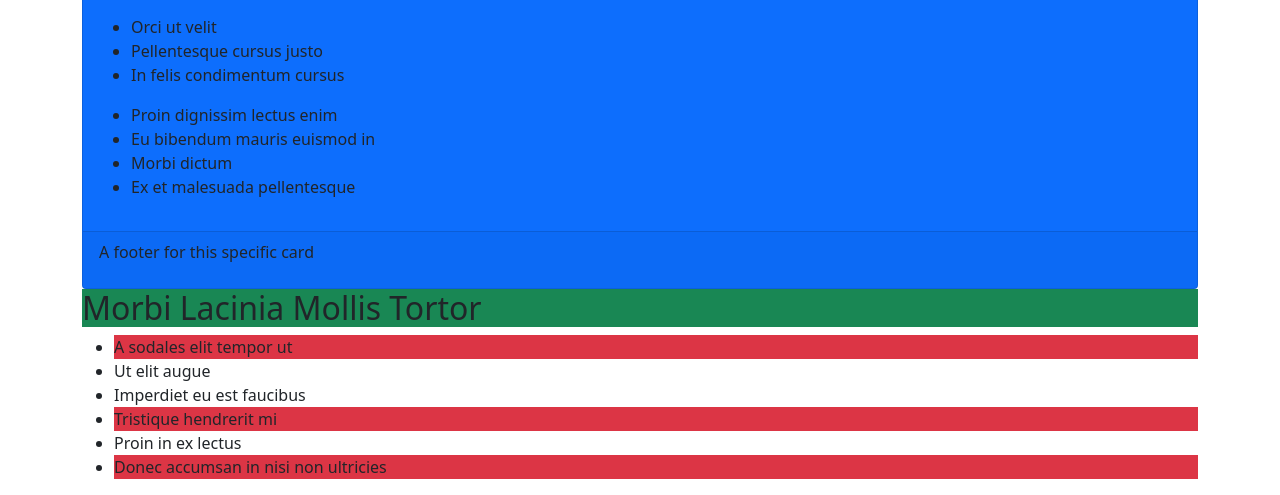
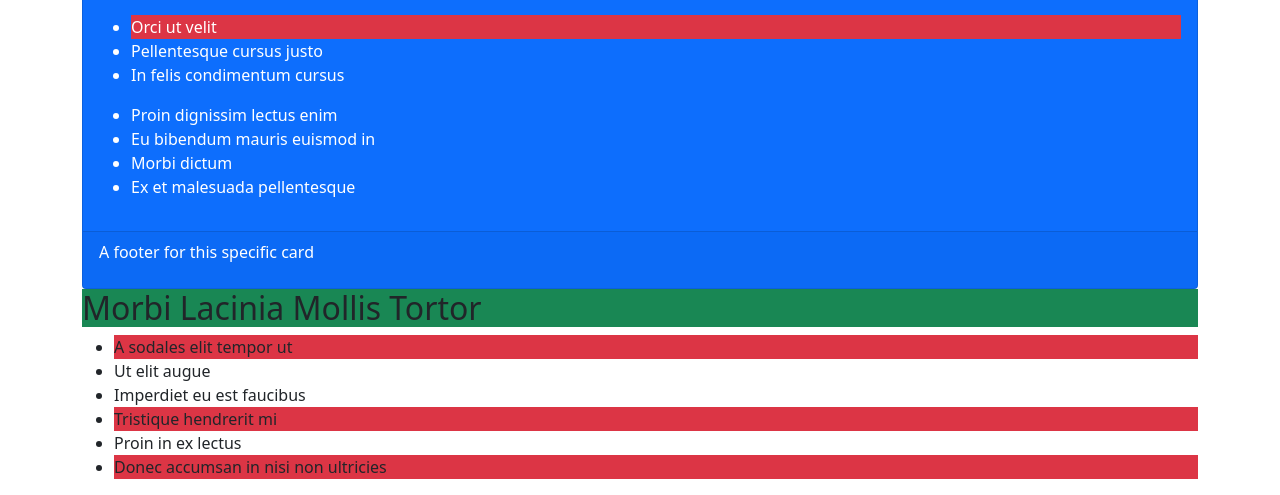
Before and after one commit to joey57/bootstrap-practice, a plain HTML site: page index.html in a window 1280 px wide. Shown: the part 465-960 px from the top of the page. Drawn offline with Linux system fonts and the light colour scheme.

Commit message:
changed color of text in a card

```diff
--- a/index.html
+++ b/index.html
@@ -22,13 +22,13 @@
       <li>Purus nisl hendrerit tellus</li>
     </ul>
     </div>
-    <div class="card bg-primary">
+    <div class="card bg-primary text-white">
       <div class="card-title">
     <h2>Et Consequat Magna</h2>
     </div>
     <div class="card-body">
     <ul>
-      <li>Orci ut velit</li>
+      <li class="bg-danger">Orci ut velit</li>
       <li>Pellentesque cursus justo</li>
       <li>In felis condimentum cursus</li>
     </ul>
```
